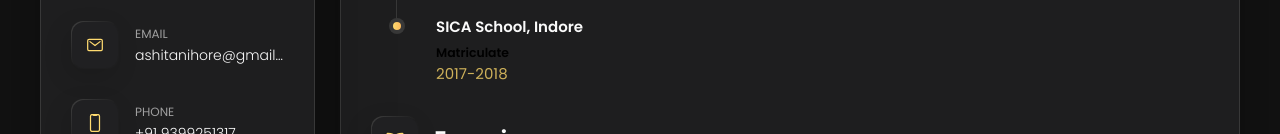
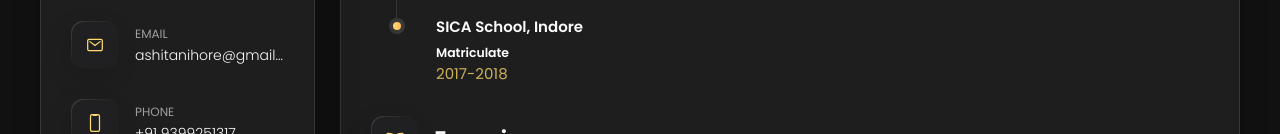
Before and after one commit to ashita1512/MyPortfolio, a plain HTML site: page index.html in a window 1280 px wide. Both pictures are taken after a click on the button "Resume". Shown: the part 422-556 px from the top of the page. Drawn offline with nearby package versions, Linux system fonts and the light colour scheme.

Commit message:
Update index.html

```diff
--- a/index.html
+++ b/index.html
@@ -443,7 +443,7 @@
             <li class="timeline-item">
 
               <h4 class="h4 timeline-item-title">SICA School, Indore</h4>
-              <h5 style="color: while"> Matriculate</h3>
+              <h5 style="color: white"> Matriculate</h3>
               <span>2017-2018</span>
 
             </li>
```
